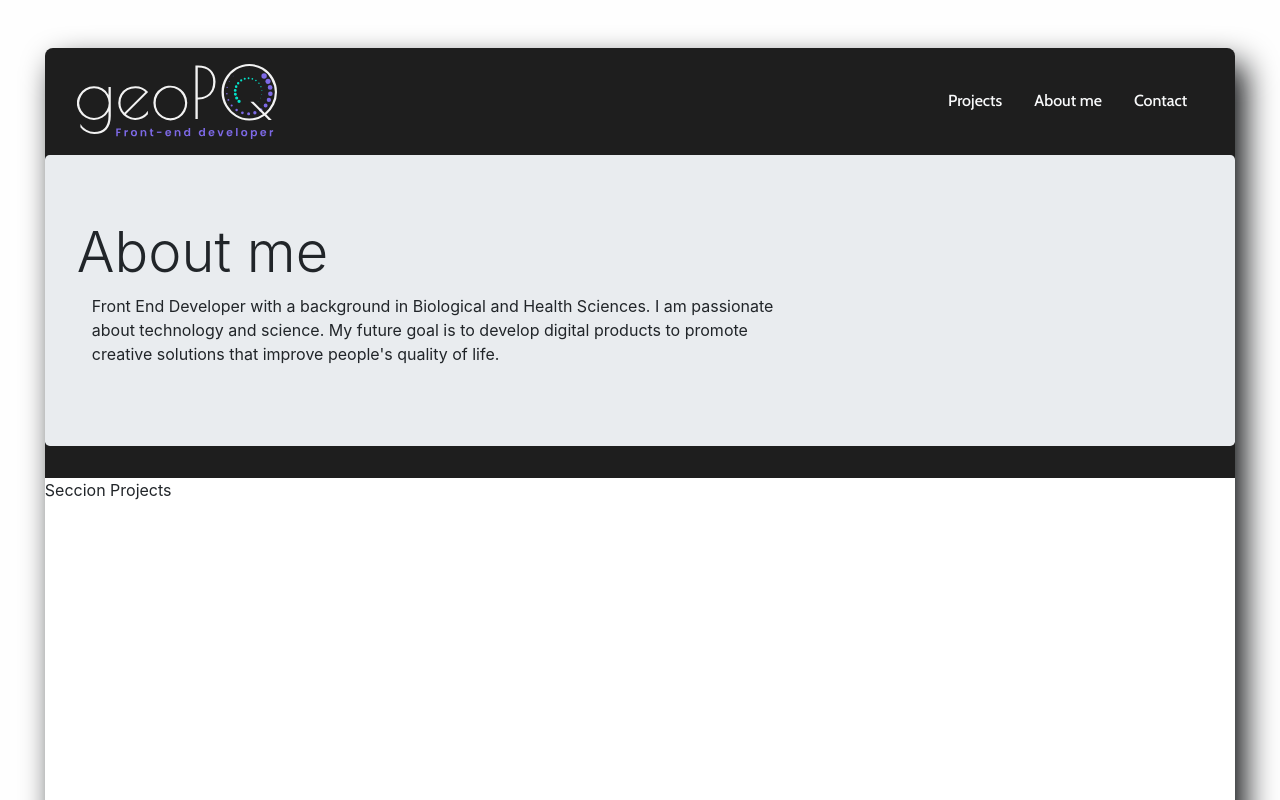
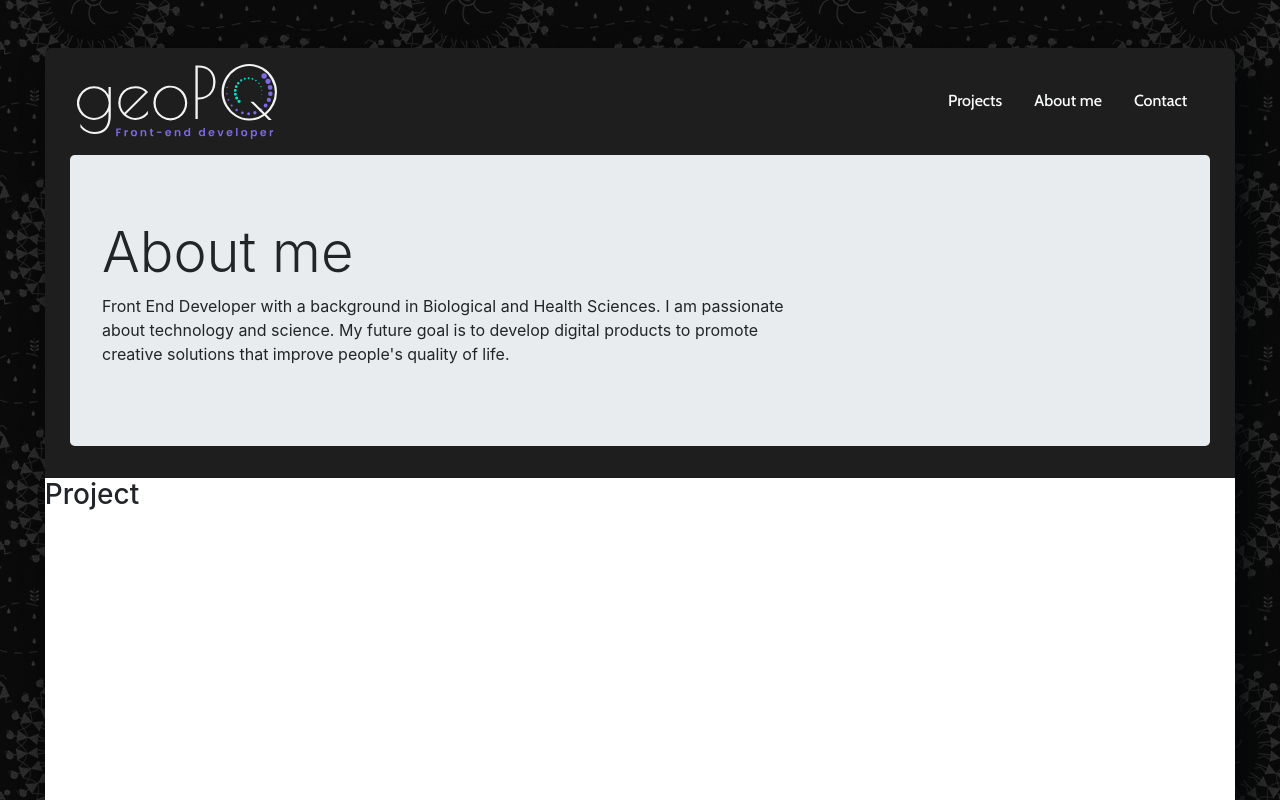
Before and after one commit to GeorginaPQ/georginapq.github.io, a React (Create React App) app: page / in a window 1280 px wide. Shown: the top 800 px of the page. Built offline with nearby package versions, Linux system fonts and the light colour scheme; a web font is replaced by a local one.

Commit message:
:rocket: change background color of body

```diff
--- a/src/App.js
+++ b/src/App.js
@@ -4,11 +4,12 @@ import Bio from './Components/Bio';
 import Projects from './Components/Projects';
 import Social from './Components/Social';
 import styled from 'styled-components';
+import bgImage from './Img/celebration.png';
 
 const Bg = styled.div`
   display: flex;
   aling-items: center;
-  background: #fefefe;
+  background-image: url(${bgImage});
   `
 const Bg2 = styled.div`
   background-color: #1e1e1e;
--- a/src/Components/Bio.js
+++ b/src/Components/Bio.js
@@ -5,9 +5,9 @@ const Bio = () => {
 
     return (
         <div id="bio">
-            <div className="jumbotron container-fluid" >
+            <div className="jumbotron container" >
                 <h1 className="display-4 w-75 h-50 display-flex aling-items-center">About me</h1>
-                <div className="col col-sm-8">
+                <div className="col col-sm-8 p-0">
                     <p>Front End Developer with a background in Biological and Health Sciences.
                         I am passionate about technology and science.
                         My future goal is to develop digital products to promote creative solutions
--- a/src/Components/Projects.js
+++ b/src/Components/Projects.js
@@ -3,7 +3,7 @@ import Cipher from '../Img/cipher1.png';
 import Labnotes from '../Img/labnotes.png';
 import SocialNetwork from '../Img/SocialNetwork.png';
 import styled from 'styled-components';
-//import { FaNode, FaJs, FaBootstrap, FaCss3Alt, FaReact  } from "react-icons/fa";
+
 const Project = styled.div`
     height: 80vh;
     background-color: white;
@@ -13,7 +13,7 @@ const Projects = () => {
     return (
         <div id="projects">
             <Project>
-                Seccion Projects
+                <h3>Project</h3>
             </Project>
 
         </div>
```
Also changed, not shown: src/Img/Agave.jpg (deleted), src/Img/celebration.png (added).
